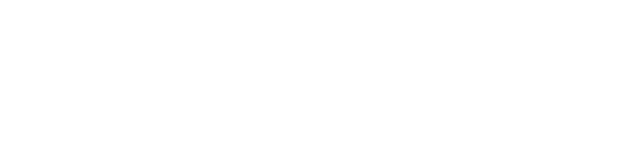
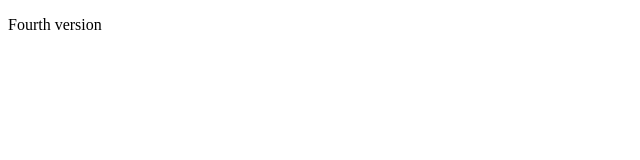
Before and after one commit to sabarikrishnan9/JSON---Task, a plain HTML site: page newfile.html in a window 1280 px wide. Shown: the whole page, without its empty margins (0-640 px from the left). Drawn offline with Linux system fonts and the light colour scheme.

Commit message:
adding in testbranch

```diff
--- a/newfile.html
+++ b/newfile.html
@@ -5,5 +5,7 @@
     <meta name="viewport" content="width=device-width, initial-scale=1.0" />
     <title>Documents</title>
   </head>
-  <body></body>
+  <body>
+    <p>Fourth version</p>
+  </body>
 </html>
```
